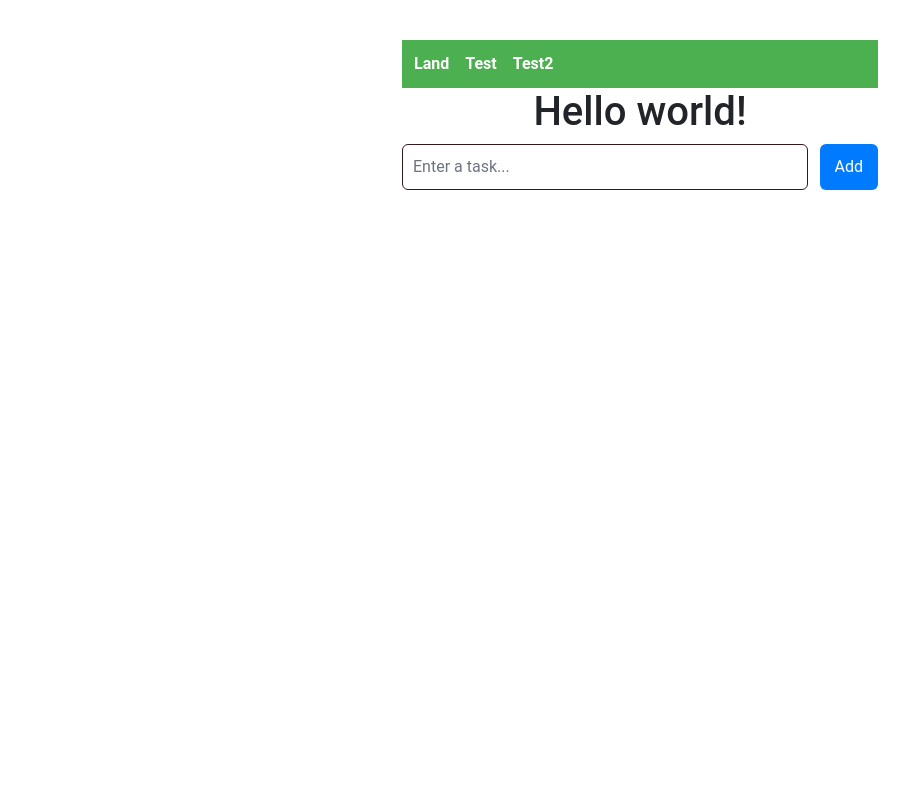
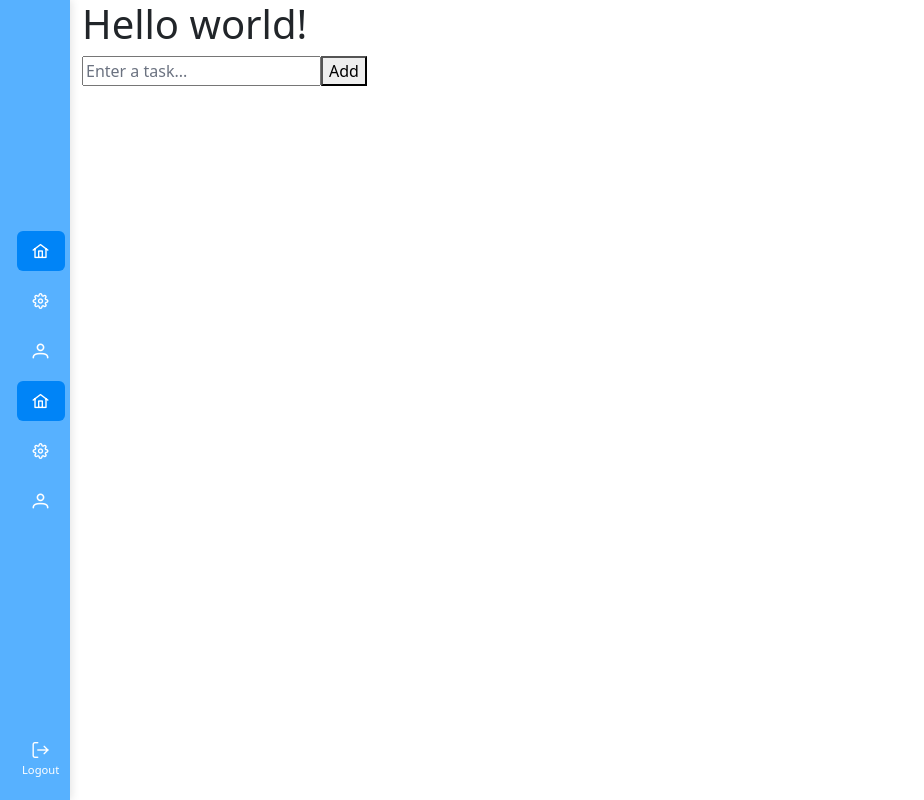
Before and after one commit to kkkkhxx/OrganicNowTestDemo, a React (Vite) app: page / in a window 1280 px wide. Shown: the whole page, without its empty margins (0-924 px from the left). Built offline with nearby package versions, Linux system fonts and the light colour scheme.

Commit message:
work in progress sidebar

```diff
--- /dev/null
+++ b/src/assets/css/sidebar.css
@@ -0,0 +1,57 @@
+.nav {
+  position: fixed;
+  top: 0;
+  left: 0;
+  width: 5.5%;
+  height: 100vh;
+  background-color: #57b1ff;
+  display: flex;
+  flex-direction: column;
+  padding: 20px 16px;
+  box-shadow: 2px 0 8px rgba(0, 0, 0, 0.1);
+  z-index: 1000;
+}
+
+.nav-icons {
+  display: flex;
+  flex-direction: column;
+  align-items: center;
+  margin: auto 0; /* ✅ ดันให้อยู่ "ตรงกลางแนวตั้ง" */
+}
+
+.nav a {
+  text-decoration: none;
+  color: white;
+  font-weight: 500;
+  padding: 12px 16px;
+  border-radius: 6px;
+  margin-bottom: 10px;
+  display: flex;
+  justify-content: center;
+  align-items: center;
+}
+
+.nav a:hover {
+  background-color: rgba(255, 255, 255, 0.2);
+}
+
+.nav a.active {
+  background-color: #0084f7;
+  font-weight: bold;
+}
+
+.logout-btn {
+  display: flex;
+  flex-direction: column;
+  align-items: center;
+  background: transparent;
+  border: none;
+  color: white;
+  font-size: 1.2rem;
+  cursor: pointer;
+}
+
+.logout-label {
+  font-size: 0.7rem;
+  margin-top: 4px;
+}
--- a/src/assets/css/styles.css
+++ /dev/null
@@ -1,72 +0,0 @@
-/* nav */
-.nav {
-  display: flex;
-  gap: 16px;
-  padding: 12px;
-  background: #4caf50;
-}
-.nav a {
-  text-decoration: none;
-  color: white;
-  font-weight: bold;
-}
-
-/* layout */
-.container {
-  max-width: 500px;
-  margin: 40px auto;
-  text-align: center;
-  font-family: "Roboto", sans-serif;
-}
-.title {
-  color: #2e2e2e;
-  font-size: 24px;
-}
-
-/* todo input */
-.inputContainer {
-  display: flex;
-  gap: 12px;
-  margin-bottom: 25px;
-}
-.input {
-  flex: 1;
-  padding: 10px;
-  border-radius: 6px;
-  border: 1px solid #351818;
-}
-.button {
-  padding: 10px 15px;
-  background: #007bff;
-  color: #fff;
-  border: none;
-  border-radius: 6px;
-  cursor: pointer;
-}
-.button:hover {
-  background: #0056b3;
-}
-
-/* list */
-.list {
-  list-style: none;
-  padding: 0;
-}
-.listItem {
-  display: flex;
-  justify-content: space-between;
-  padding: 10px;
-  margin: 6px 0;
-  background: #06464e;
-  border-radius: 6px;
-}
-.deleteBtn {
-  background: #ff5722;
-  color: #333333;
-  border: none;
-  border-radius: 6px;
-  cursor: pointer;
-}
-.deleteBtn:hover {
-  background: #ffffff;
-}
--- a/src/component/navbar.jsx
+++ /dev/null
@@ -1,15 +0,0 @@
-import { Link } from "react-router-dom";
-import "../assets/css/styles.css";
-
-function NavBar() {
-  return (
-    <nav className="nav">
-      <Link to="/">Land</Link>
-      <Link to="/test">Test</Link>
-      <Link to="/test2">Test2</Link>
-    </nav>
-  );
-}
-
-
-export default NavBar;
--- /dev/null
+++ b/src/component/sidebar.jsx
@@ -0,0 +1,25 @@
+import { NavLink } from "react-router-dom";
+import "../assets/css/sidebar.css";
+import "primeicons/primeicons.css";
+
+function SideBar() {
+  return (
+    <nav className="nav">
+      <div className="nav-icons">
+        <NavLink to="/" end><i className="pi pi-home"></i></NavLink>
+        <NavLink to="/test"><i className="pi pi-cog"></i></NavLink>
+        <NavLink to="/test2"><i className="pi pi-user"></i></NavLink>
+        <NavLink to="/" end><i className="pi pi-home"></i></NavLink>
+        <NavLink to="/test"><i className="pi pi-cog"></i></NavLink>
+        <NavLink to="/test2"><i className="pi pi-user"></i></NavLink>
+      </div>
+
+      <button className="logout-btn">
+        <i className="pi pi-sign-out"></i>
+        <span className="logout-label">Logout</span>
+      </button>
+    </nav>
+  );
+}
+
+export default SideBar;
--- a/src/layouts/MainLayout.jsx
+++ b/src/layouts/MainLayout.jsx
@@ -9,7 +9,7 @@ import { Menu } from 'primereact/menu';
 import 'primereact/resources/themes/lara-light-indigo/theme.css';
 import 'primereact/resources/primereact.min.css';
 import 'primeicons/primeicons.css';
-import '../assets/css/topbar.css'; // ✅ ใช้ global CSS แล้ว
+import '../assets/css/topbar.css';
 
 const Topbar = ({ notifications = 0 }) => {
   const profileMenu = useRef(null);
@@ -67,7 +67,7 @@ const Topbar = ({ notifications = 0 }) => {
 };
 
 const Layout = ({ children }) => {
-  const [notifications] = useState(3);
+  const [notifications] = useState(4);
 
   return (
     <div className="layout-container">
--- a/src/pages/land.jsx
+++ b/src/pages/land.jsx
@@ -1,5 +1,5 @@
 import React, { useState } from "react";
-import NavBar from "../component/navbar";
+import SideBar from "../component/sidebar";
 
 function Land() {
   const [task, setTask] = useState("");
@@ -16,7 +16,7 @@ function Land() {
 
   return (
     <div className="container">
-        <NavBar />
+        <SideBar />
       <h1 class="text-3xl underline">
         Hello world!
       </h1>
--- a/src/pages/test.jsx
+++ b/src/pages/test.jsx
@@ -1,11 +1,11 @@
-import NavBar from "../component/navbar";
+import SideBar from "../component/sidebar";
 import Layout from "../layouts/MainLayout";
 
-const Test = () => {
+function Test() {
   return (
     <Layout>
       <div className="container">
-                <NavBar />
+        <SideBar />
         <h1>Test</h1>
       </div>
     </Layout>
--- a/src/pages/test2.jsx
+++ b/src/pages/test2.jsx
@@ -1,11 +1,11 @@
-import NavBar from "../component/navbar";
+import SideBar from "../component/sidebar";
 import Layout from "../layouts/MainLayout";
 
-const Test2 = () => {
+function Test2() {
   return (
     <Layout>
+      <SideBar />
         <div className="container">
-                <NavBar />
           <h1>Test2</h1>
         </div>
     </Layout>
```
Also changed, not shown: src/main.jsx (+3 -6 lines). Lines whose indentation alone changed are shown as unchanged.
